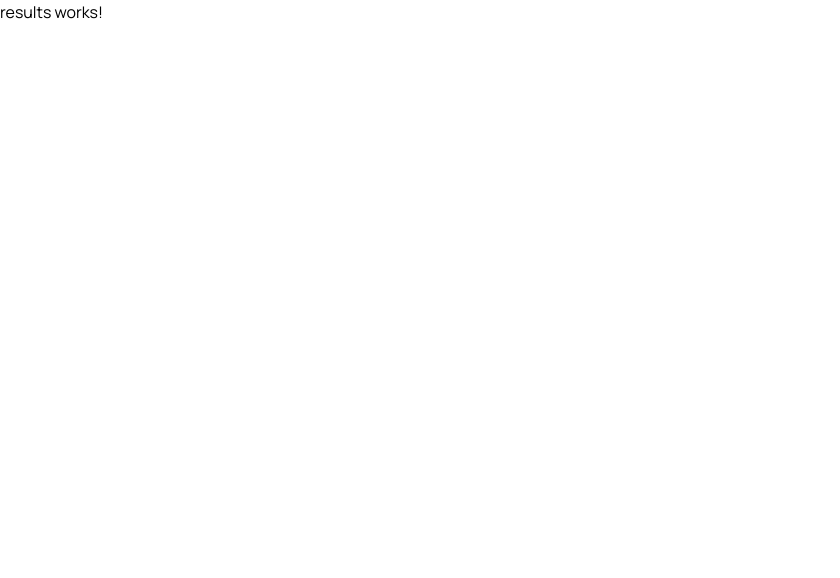
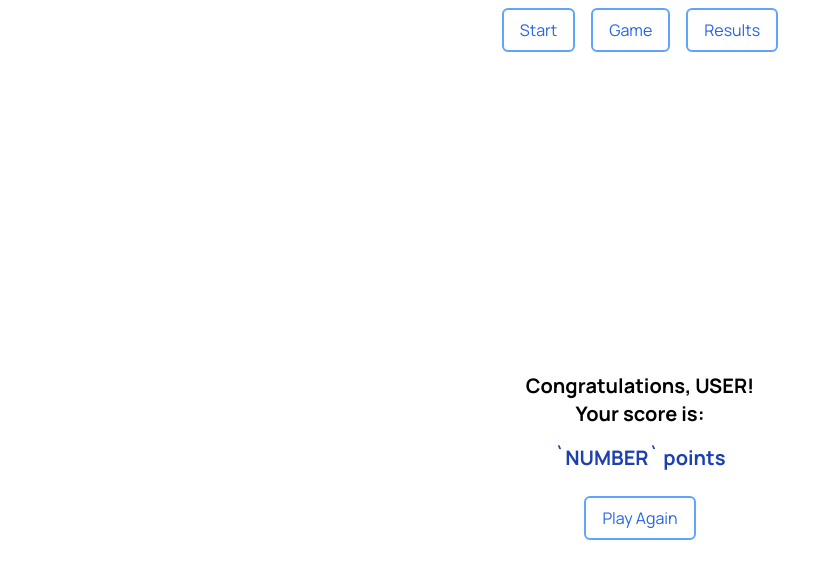
Before and after one commit to lazzzaroni/wordcloud, an Angular app: page /results in a window 1280 px wide. Shown: the top 578 px of the page, without its empty margins (0-840 px from the left). Built offline with nearby package versions, Linux system fonts and the light colour scheme.

Commit message:
added simple navigation & styles for pages

```diff
--- a/src/app/app.component.html
+++ b/src/app/app.component.html
@@ -1 +1,19 @@
+<nav class="flex justify-center">
+  <a
+    class="py-2 px-4 m-2 border-2 text-blue-600 hover:text-blue-700 border-blue-400 hover:bg-blue-200 active:bg-blue-300 rounded-md"
+    routerLink="/start"
+    >Start</a
+  >
+  <a
+    class="py-2 px-4 m-2 border-2 text-blue-600 hover:text-blue-700 border-blue-400 hover:bg-blue-200 active:bg-blue-300 rounded-md"
+    routerLink="/game"
+    >Game</a
+  >
+  <a
+    class="py-2 px-4 m-2 border-2 text-blue-600 hover:text-blue-700 border-blue-400 hover:bg-blue-200 active:bg-blue-300 rounded-md"
+    routerLink="/results"
+    >Results</a
+  >
+</nav>
+
 <router-outlet></router-outlet>
--- a/src/app/components/game/game.component.html
+++ b/src/app/components/game/game.component.html
@@ -1 +1,15 @@
-<p>game works!</p>
+<section
+  class="flex flex-col justify-center items-center h-screen overflow-hidden m-0"
+>
+  <h2 class="text-xl font-bold">Question from DB</h2>
+  <div class="w-4/5 h-2/4 border-2 p-2">
+    <ul>
+      <li>variant</li>
+    </ul>
+  </div>
+  <button
+    class="py-2 px-4 m-2 border-2 text-blue-600 hover:text-blue-700 border-blue-400 hover:bg-blue-200 active:bg-blue-300 rounded-md"
+  >
+    Check
+  </button>
+</section>
--- a/src/app/components/results/results.component.html
+++ b/src/app/components/results/results.component.html
@@ -1 +1,15 @@
-<p>results works!</p>
+<section
+  class="flex flex-col justify-center items-center h-screen overflow-hidden m-0"
+>
+  <div class="font-bold text-xl flex flex-col justify-center items-center">
+    <h2>Congratulations, USER!</h2>
+    <p>Your score is:</p>
+    <p class="m-4 text-blue-800">`NUMBER` points</p>
+  </div>
+  <button
+    class="py-2 px-4 m-2 border-2 text-blue-600 hover:text-blue-700 border-blue-400 hover:bg-blue-200 active:bg-blue-300 rounded-md"
+    routerLink="/start"
+  >
+    Play Again
+  </button>
+</section>
--- a/src/app/components/start/start.component.html
+++ b/src/app/components/start/start.component.html
@@ -1,23 +1,23 @@
-<p>start works!</p>
-
 <section
   class="flex flex-col justify-center items-center h-screen overflow-hidden m-0"
 >
-  <h1 class="font-extrabold text-4xl p-4 m-0">Wordcloud game</h1>
+  <h1 class="font-bold text-4xl text-center justify-center p-4 m-0">
+    Wordcloud game
+  </h1>
   <input
-    class="p-4 m-4 w-80 text-xl border-2 border-blue-400 text-blue-600 rounded-md placeholder:text-blue-300"
+    class="p-4 m-4 w-3/4 sm:w-2/4 md:w-2/5 lg:w-2/6 text-xl border-2 border-blue-400 text-blue-600 rounded-md placeholder:text-blue-300"
     type="text"
-    placeholder="Enter your nickname here..."
+    placeholder="Enter your nickname"
   />
-  <!-- <button
+  <button
     class="py-2 px-4 m-2 border-2 text-blue-600 hover:text-blue-700 border-blue-400 hover:bg-blue-200 active:bg-blue-300 rounded-md"
+    routerLink="/game"
   >
     Play
-  </button> -->
-  <a
+  </button>
+  <!-- <a
     href="#"
     class="py-2 px-4 m-2 border-2 text-blue-600 hover:text-blue-700 border-blue-400 hover:bg-blue-200 active:bg-blue-300 rounded-md"
     >Play</a
-  >
+  > -->
 </section>
-<!-- <div>Message: {{ hello$ | async | json }}</div> -->
```
